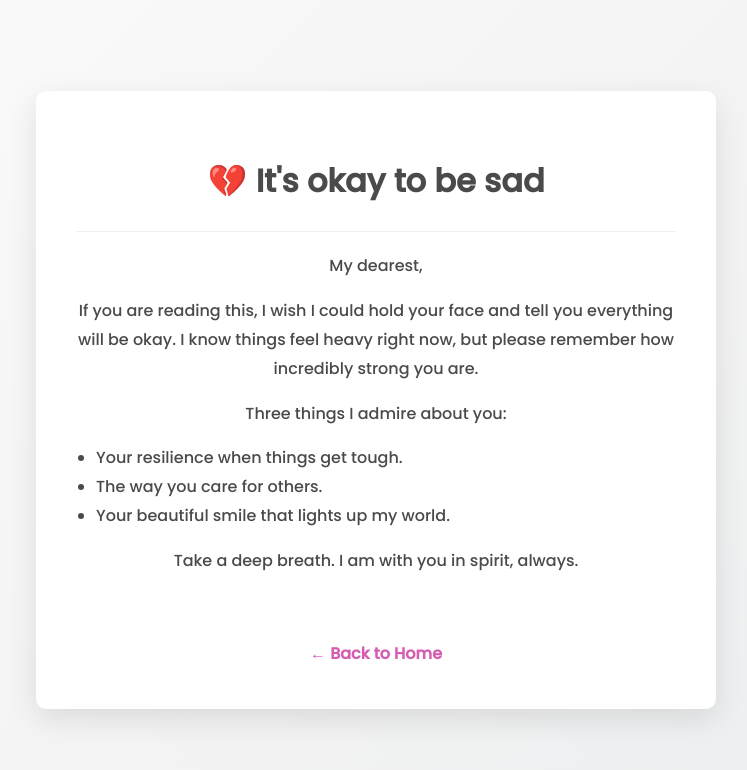
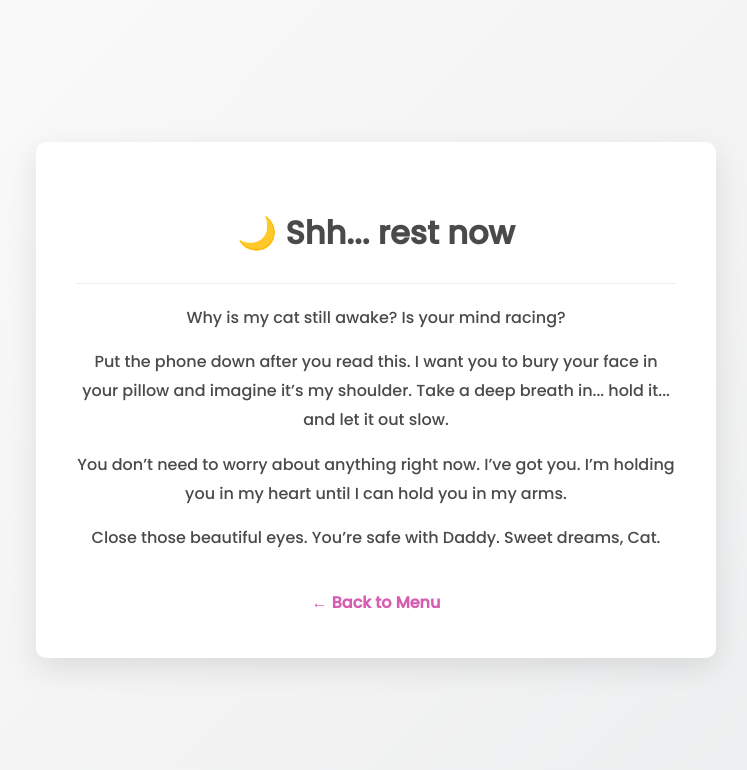
Before and after one commit to daddyloveusomuch/Love, a plain HTML site: page sleep.html in a window 1280 px wide. Shown: the whole page, without its empty margins (264-1011 px from the left). Drawn offline with Linux system fonts and the light colour scheme; a script that the page names is missing.

Commit message:
Update sleep.html

```diff
--- a/sleep.html
+++ b/sleep.html
@@ -3,50 +3,28 @@
 <head>
     <meta charset="UTF-8">
     <meta name="viewport" content="width=device-width, initial-scale=1.0">
-    <title>For You</title>
+    <title>Rest Now</title>
     <link rel="stylesheet" href="style.css">
     <link href="https://fonts.googleapis.com/css2?family=Dancing+Script:wght@600&family=Poppins:wght@300;500&display=swap" rel="stylesheet">
 </head>
 <body>
-
     <div class="heart-container"></div>
-
     <div class="container">
         <div class="letter-container">
-            <!-- CHANGE THE ICON AND TITLE BELOW -->
-            <h1>💔 It's okay to be sad</h1>
-
+            <h1>🌙 Shh... rest now</h1>
             <hr style="border: 0; height: 1px; background: #eee; margin: 20px 0;">
 
-            <!-- WRITE YOUR MESSAGE BELOW -->
-            <p>My dearest,</p>
+            <p>Why is my cat still awake? Is your mind racing?</p>
 
-            <p>If you are reading this, I wish I could hold your face and tell you everything will be okay.
-            I know things feel heavy right now, but please remember how incredibly strong you are.</p>
+            <p>Put the phone down after you read this. I want you to bury your face in your pillow and imagine it’s my shoulder. Take a deep breath in... hold it... and let it out slow.</p>
 
-            <p>Three things I admire about you:</p>
-            <ul style="text-align: left; padding-left: 20px;">
-                <li>Your resilience when things get tough.</li>
-                <li>The way you care for others.</li>
-                <li>Your beautiful smile that lights up my world.</li>
-            </ul>
+            <p>You don’t need to worry about anything right now. I’ve got you. I’m holding you in my heart until I can hold you in my arms.</p>
 
-            <p>Take a deep breath. I am with you in spirit, always.</p>
+            <p>Close those beautiful eyes. You’re safe with Daddy. Sweet dreams, Cat.</p>
 
-            <!-- OPTIONAL: ADD AN IMAGE -->
-            <!-- <img src="your-photo.jpg" style="width:100%; border-radius:10px; margin-top:10px;"> -->
-
-            <!-- OPTIONAL: ADD AUDIO PLAYER -->
-            <!-- <audio controls style="width: 100%; margin-top: 15px;">
-                <source src="voice-note.mp3" type="audio/mpeg">
-                Your browser does not support the audio element.
-            </audio> -->
-
-            <br>
-            <a href="index.html" class="back-btn">← Back to Home</a>
+            <a href="index.html" class="back-btn">← Back to Menu</a>
         </div>
     </div>
-
     <script src="script.js"></script>
 </body>
 </html>
```
